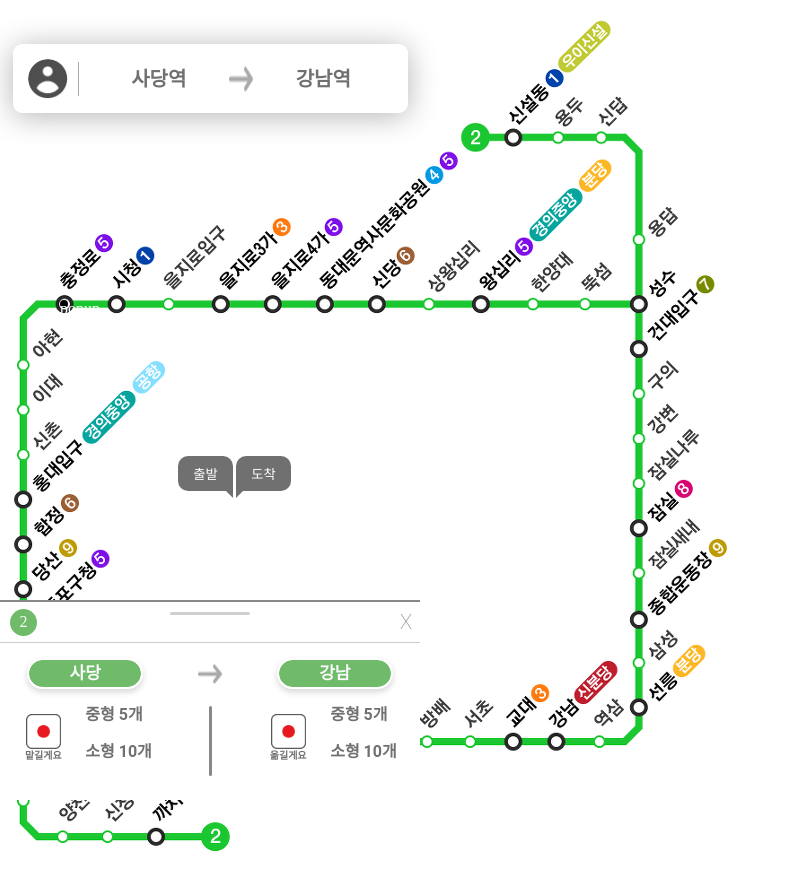
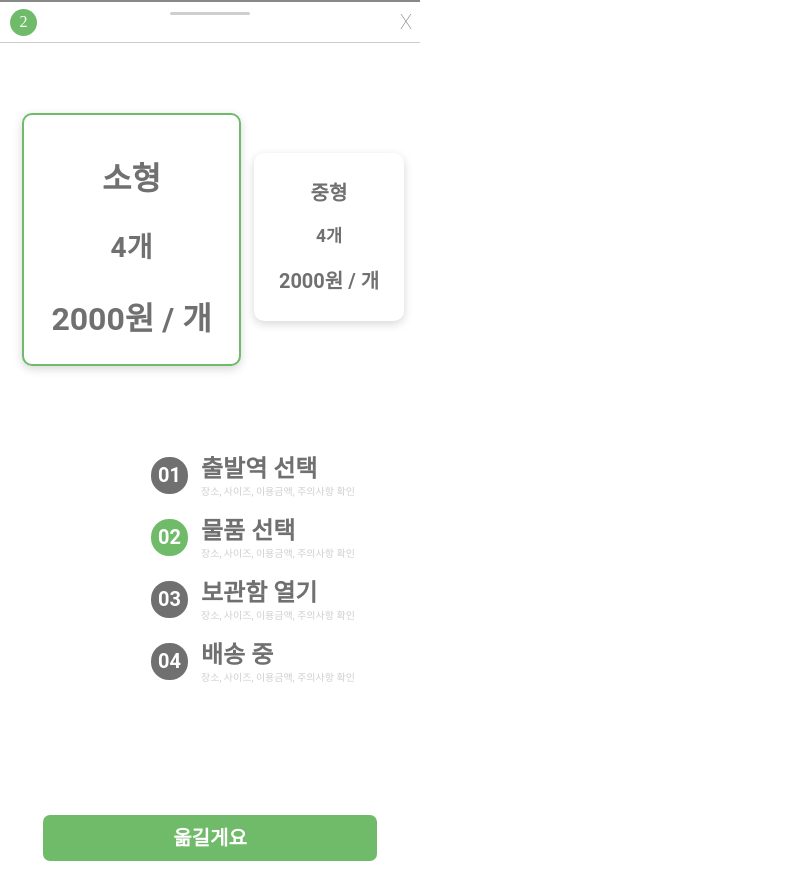
Before and after one commit to kim-song-jun/POSTROFIT, a Vue app in the folder postrofit/: page / in a window 1280 px wide. Shown: the whole page, without its empty margins (0-790 px from the left). Built offline with nearby package versions, Linux system fonts and the light colour scheme.

Commit message:
[Add] MovePostPage
- view: MovePostPage.vue
- component: MenuBar, progressMenu

```diff
--- a/postrofit/src/App.vue
+++ b/postrofit/src/App.vue
@@ -1,19 +1,25 @@
 <template>
-  <line-2></line-2>
+  <!-- <line-2></line-2> -->
   <Test></Test>
 </template>
 
 <script>
-import Test from "./views/MainPage.vue";
-import Line2 from "./components/SubWay/Line2.vue";
+// import Test from "./views/MainPage.vue";
+import Test from "./views/MovePostPage.vue";
+// import Line2 from "./components/SubWay/Line2.vue";
 
 export default {
   name: "App",
   components: {
     Test,
-    Line2,
+    // Line2,
   },
 };
 </script>
 
-<style></style>
+<style>
+body {
+  margin: 0;
+  padding: 0;
+}
+</style>
--- /dev/null
+++ b/postrofit/src/components/progressMenu.vue
@@ -0,0 +1,136 @@
+<template>
+  <div class="progressMenu_container">
+    <div class="progressMenu_menu">
+      <div class="progressMenu_circle">01</div>
+      <div class="progressMenu_desc">
+        출발역 선택
+        <div class="progressMenu_desc_sub">
+          장소, 사이즈, 이용금액, 주의사항 확인
+        </div>
+      </div>
+    </div>
+    <div class="progressMenu_menu">
+      <div class="progressMenu_circle progressMenu_check">02</div>
+      <div class="progressMenu_desc">
+        물품 선택
+        <div class="progressMenu_desc_sub">
+          장소, 사이즈, 이용금액, 주의사항 확인
+        </div>
+      </div>
+    </div>
+    <div class="progressMenu_menu">
+      <div class="progressMenu_circle">03</div>
+      <div class="progressMenu_desc">
+        보관함 열기
+        <div class="progressMenu_desc_sub">
+          장소, 사이즈, 이용금액, 주의사항 확인
+        </div>
+      </div>
+    </div>
+    <div class="progressMenu_menu">
+      <div class="progressMenu_circle">04</div>
+      <div class="progressMenu_desc">
+        배송 중
+        <div class="progressMenu_desc_sub">
+          장소, 사이즈, 이용금액, 주의사항 확인
+        </div>
+      </div>
+    </div>
+  </div>
+</template>
+
+<script>
+export default {};
+</script>
+
+<style>
+.progressMenu_container {
+  display: flex;
+  flex-direction: column;
+  align-items: end;
+  justify-content: center;
+  padding: 48px;
+  margin: 40px 0px 0px;
+}
+.progressMenu_menu {
+  display: flex;
+  align-items: center;
+  margin: 0px 0px 20px;
+  /* justify-content: center; */
+  /* Layout Properties */
+  /* top: 477px; */
+  /* left: 155px; */
+  width: 221px;
+  height: 42px;
+  /* UI Properties */
+  opacity: 1;
+}
+.progressMenu_circle {
+  display: flex;
+  align-items: center;
+  justify-content: center;
+  border-radius: 18px;
+  margin: 0px 13px 0px 0px;
+  /* Layout Properties */
+  /* top: 477px; */
+  /* left: 155px; */
+  width: 37px;
+  height: 37px;
+  /* UI Properties */
+  background: var(--unnamed-color-707070) 0% 0% no-repeat padding-box;
+  background: #707070 0% 0% no-repeat padding-box;
+  opacity: 1;
+
+  /* Layout Properties */
+  /* top: 482px; */
+  /* left: 163px; */
+  /* width: 23px; */
+  /* height: 26px; */
+  /* UI Properties */
+  font: var(--unnamed-font-style-normal) normal var(--unnamed-font-weight-bold)
+    var(--unnamed-font-size-20) / 26px Roboto;
+  letter-spacing: var(--unnamed-character-spacing-0);
+  color: var(--unnamed-color-ffffff);
+  text-align: left;
+  font: normal normal bold 20px/26px Roboto;
+  letter-spacing: 0px;
+  color: #ffffff;
+  opacity: 1;
+}
+.progressMenu_check {
+  background-color: #6fbb69;
+}
+.progressMenu_desc {
+  /* Layout Properties */
+  /* top: 539px; */
+  /* left: 206px; */
+  /* width: 156px; */
+  /* height: 33px; */
+  /* UI Properties */
+  font: var(--unnamed-font-style-normal) normal var(--unnamed-font-weight-bold)
+    var(--unnamed-font-size-24) / var(--unnamed-line-spacing-32) Roboto;
+  letter-spacing: var(--unnamed-character-spacing-0);
+  color: var(--unnamed-color-707070);
+  text-align: left;
+  font: normal normal bold 24px/32px Roboto;
+  letter-spacing: 0px;
+  color: #707070;
+  opacity: 1;
+}
+.progressMenu_desc_sub {
+  /* Layout Properties */
+  /* top: 572px; */
+  /* left: 206px; */
+  /* width: 166px; */
+  /* height: 14px;  */
+  /* UI Properties */
+  font: var(--unnamed-font-style-normal) normal normal 10px/13px Roboto;
+  letter-spacing: var(--unnamed-character-spacing-0);
+  color: var(--unnamed-color-cfcfcf);
+  text-align: left;
+  font: normal normal normal 10px/13px Roboto;
+  letter-spacing: 0px;
+  color: #cfcfcf;
+  opacity: 1;
+}
+</style>
--- /dev/null
+++ b/postrofit/src/views/MovePostPage.vue
@@ -0,0 +1,149 @@
+<template>
+  <div class="movePost_container">
+    <MenuBar></MenuBar>
+    <div class="movePost_sizebox_container">
+      <div
+        class="movePost_sizebox movePost_sizebox_clicked movePost_sizebox_content"
+      >
+        <div class="movePost_sizebox_type">소형</div>
+        <div class="movePost_sizebox_num">4개</div>
+        <div class="movePost_sizebox_price">2000원 / 개</div>
+      </div>
+      <div
+        class="movePost_sizebox movePost_sizebox_unclicked movePost_sizebox_content"
+      >
+        <div class="movePost_sizebox_type">중형</div>
+        <div class="movePost_sizebox_num">4개</div>
+        <div class="movePost_sizebox_price">2000원 / 개</div>
+      </div>
+    </div>
+    <ProgressMenu></ProgressMenu>
+    <div class="movePost_button_container">
+      <button class="movePost_button">옮길게요</button>
+    </div>
+  </div>
+</template>
+
+<script>
+import MenuBar from "../components/MenuBar.vue";
+import ProgressMenu from "../components/progressMenu.vue";
+
+export default {
+  components: {
+    MenuBar,
+    ProgressMenu,
+  },
+};
+</script>
+
+<style>
+.movePost_container {
+  width: 420px;
+}
+.movePost_sizebox_container {
+  display: flex;
+}
+.movePost_sizebox {
+  margin: 110px 0px 0px 13px;
+  /* Layout Properties */
+  top: 181px;
+  left: 250px;
+  width: 150px;
+  height: 168px;
+  /* UI Properties */
+  background: var(--unnamed-color-ffffff) 0% 0% no-repeat padding-box;
+  background: #ffffff 0% 0% no-repeat padding-box;
+  box-shadow: 0px 3px 10px #00000029;
+  border-radius: 10px;
+  opacity: 1;
+}
+.movePost_sizebox_clicked {
+  font-size: 16px;
+  margin: 70px 0px 0px 22px;
+  /* Layout Properties */
+  top: 140px;
+  left: 22px;
+  width: 215px;
+  height: 249px;
+  /* UI Properties */
+  background: var(--unnamed-color-ffffff) 0% 0% no-repeat padding-box;
+  border: 2px solid var(--unnamed-color-6fbb69);
+  background: #ffffff 0% 0% no-repeat padding-box;
+  box-shadow: 0px 3px 10px #00000029;
+  border: 2px solid #6fbb69;
+  border-radius: 10px;
+  opacity: 1;
+}
+.movePost_sizebox_unclicked {
+  font-size: 10px;
+}
+.movePost_sizebox_content {
+  display: flex;
+  flex-direction: column;
+  /* justify-content: center; */
+  align-items: center;
+}
+.movePost_sizebox_type {
+  margin-top: 1.2em;
+  /* UI Properties */
+  font: var(--unnamed-font-style-normal) normal var(--unnamed-font-weight-bold)
+    var(--unnamed-font-size-32) / var(--unnamed-line-spacing-43) Roboto;
+  letter-spacing: var(--unnamed-character-spacing-0);
+  color: var(--unnamed-color-707070);
+  text-align: left;
+  font: normal normal bold 2em Roboto;
+  letter-spacing: 0px;
+  color: #707070;
+  opacity: 1;
+}
+.movePost_sizebox_num {
+  margin-top: 0.9em;
+  /* UI Properties */
+  font: var(--unnamed-font-style-normal) normal var(--unnamed-font-weight-bold)
+    var(--unnamed-font-size-28) / var(--unnamed-line-spacing-37) Roboto;
+  letter-spacing: var(--unnamed-character-spacing-0);
+  color: var(--unnamed-color-707070);
+  text-align: left;
+  font: normal normal bold 1.75em Roboto;
+  letter-spacing: 0px;
+  color: #707070;
+  opacity: 1;
+}
+.movePost_sizebox_price {
+  margin-top: 0.9em;
+  /* UI Properties */
+  font: var(--unnamed-font-style-normal) normal var(--unnamed-font-weight-bold)
+    30px/39px Roboto;
+  letter-spacing: var(--unnamed-character-spacing-0);
+  text-align: left;
+  font: normal normal bold 2em Roboto;
+  letter-spacing: 0px;
+  color: #707070;
+  opacity: 1;
+}
+.movePost_button {
+  border: none;
+  display: block;
+  margin: 65px auto 20px;
+  /* Layout Properties */
+  /* top: 860px; */
+  /* left: 43px; */
+  width: 334px;
+  height: 46px;
+  /* UI Properties */
+  background: var(--unnamed-color-6fbb69) 0% 0% no-repeat padding-box;
+  background: #6fbb69 0% 0% no-repeat padding-box;
+  border-radius: 7px;
+  opacity: 1;
+  /* UI Properties */
+  font: var(--unnamed-font-style-normal) normal var(--unnamed-font-weight-bold)
+    var(--unnamed-font-size-20) / 26px Roboto;
+  letter-spacing: var(--unnamed-character-spacing-0);
+  color: var(--unnamed-color-ffffff);
+  text-align: center;
+  font: normal normal bold 20px/26px Roboto;
+  letter-spacing: 0px;
+  color: #ffffff;
+  opacity: 1;
+}
+</style>
```
